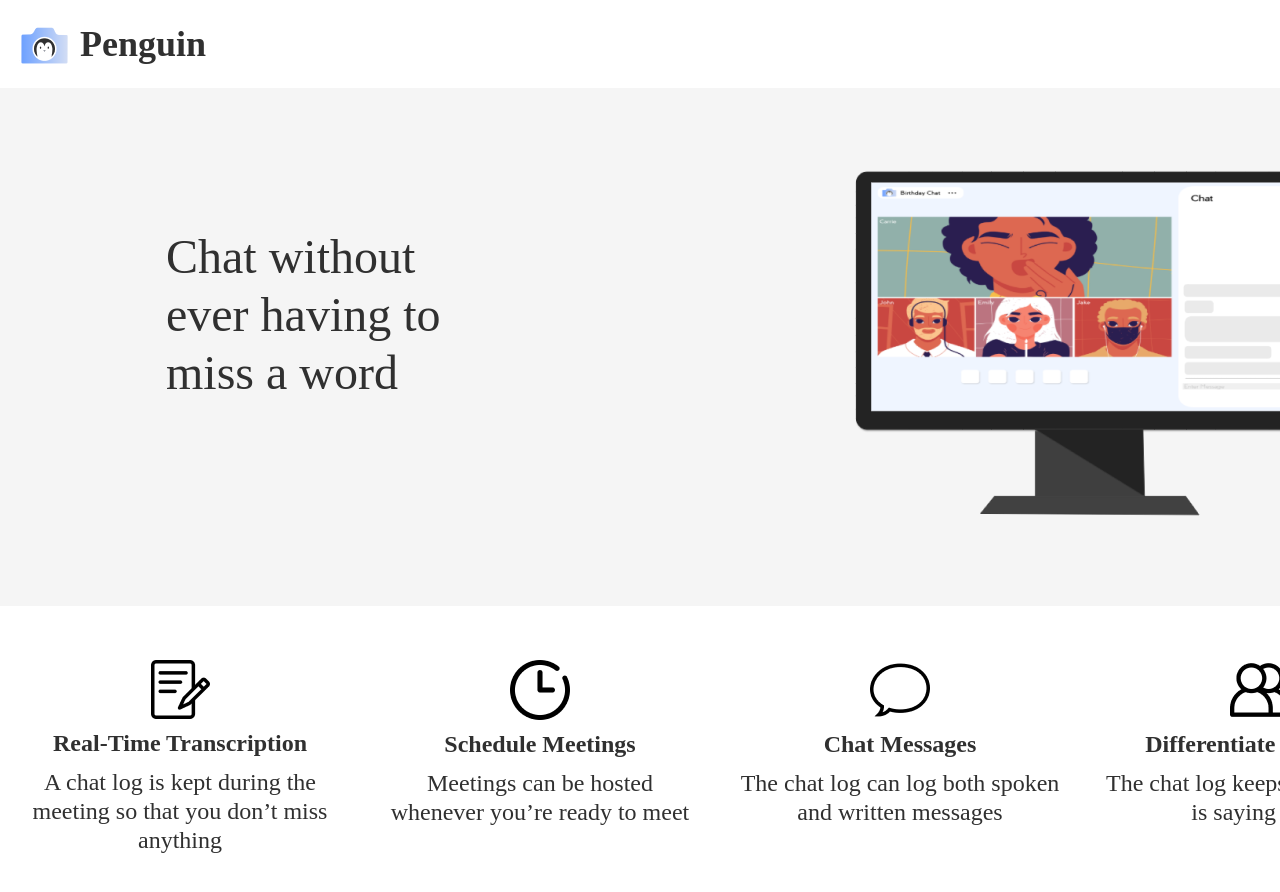
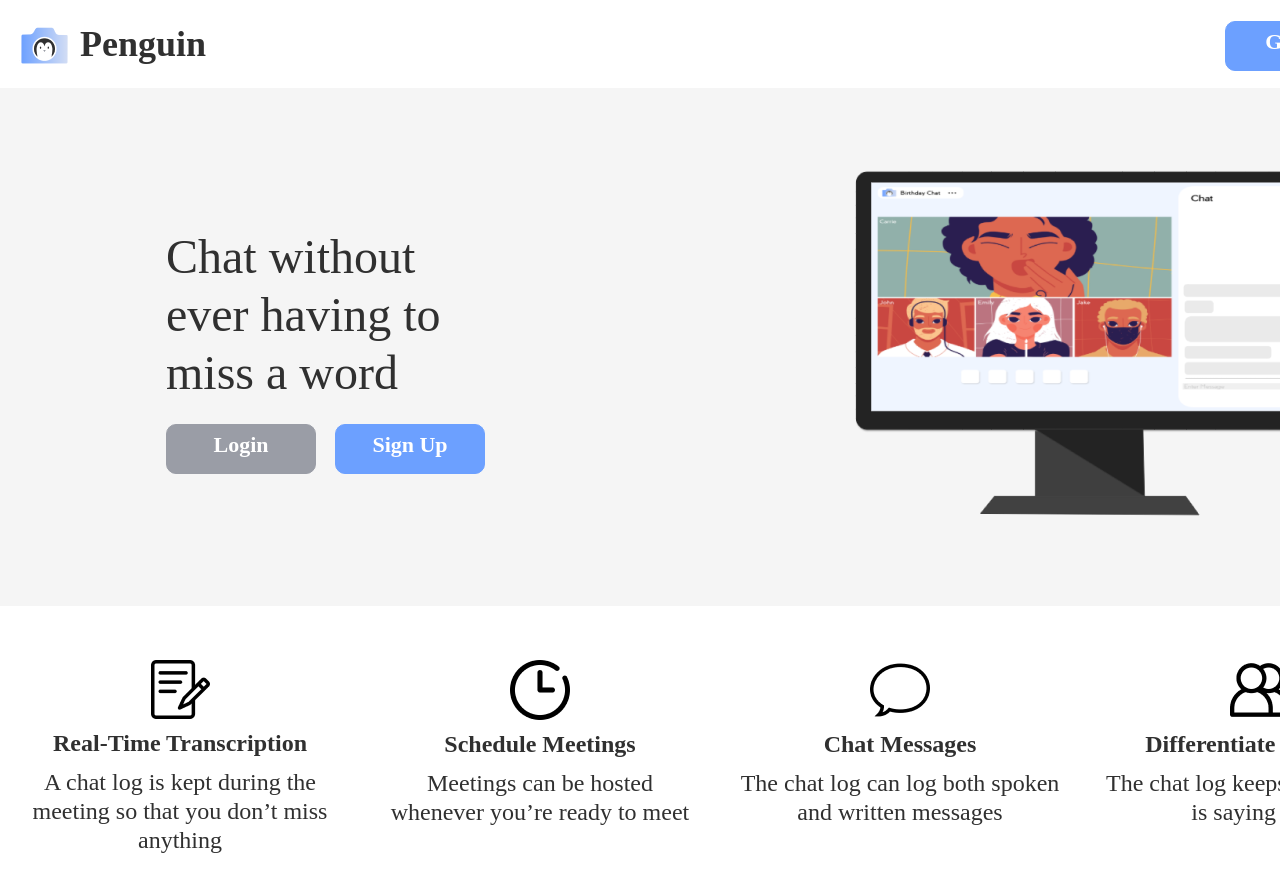
Before and after one commit to bluAsterisk/CECS448_Project, a React (Create React App) app in the folder Phase 3/penguin/: page / in a window 1280 px wide. Shown: the top 892 px of the page. Built offline with nearby package versions, Linux system fonts and the light colour scheme.

Commit message:
more modular + buttons

```diff
--- /dev/null
+++ b/Phase 3/penguin/src/components/LandingPage/BottomPoints.js
@@ -0,0 +1,70 @@
+import React from 'react'
+import styled from 'styled-components'
+import Image from '../../assests/images/monitor.png'
+import SpeechBubble from '../../assests/images/speech-bubble 1.png'
+import Users from '../../assests/images/users 1.png'
+import Clock from '../../assests/images/clock 1.png'
+import Writing from '../../assests/images/writing 1.png'
+
+const BottomContainer = styled.div`
+    position: absolute;
+    width: 1440px;
+    height: 518px;
+    left: 0px;
+    top: 650px;
+`
+const Column = styled.div`
+    float: left;
+    width: 25%;
+`
+const PointImage = styled.img`
+    display: block;
+    margin: 10px auto 10px;
+`
+const PointTitle = styled.div`
+    font-family: Pier Sans;
+    font-style: normal;
+    font-weight: bold;
+    font-size: 24px;
+    line-height: 29px;
+    text-align: center;
+    margin: 10px auto 10px;
+`
+const PointDescription = styled.div`
+    font-family: Pier Sans;
+    font-style: normal;
+    font-weight: 300;
+    font-size: 24px;
+    line-height: 29px;
+    text-align: center;
+    margin: 10px 20px 10px 20px;
+`
+function BottomPoints(){
+    return(
+
+        <BottomContainer>
+            <Column>
+                <PointImage src={Writing} />
+                <PointTitle>Real-Time Transcription</PointTitle>
+                <PointDescription>A chat log is kept during the meeting so that you don’t miss anything</PointDescription>
+            </Column>
+            <Column>
+                <PointImage src={Clock} />
+                <PointTitle>Schedule Meetings</PointTitle>
+                <PointDescription>Meetings can be hosted whenever you’re ready to meet</PointDescription>
+            </Column>
+            <Column>
+                <PointImage src={SpeechBubble} />
+                <PointTitle>Chat Messages</PointTitle>
+                <PointDescription>The chat log can log both spoken and written messages</PointDescription>
+            </Column>
+            <Column>
+                <PointImage src={Users} />
+                <PointTitle>Differentiate Speakers</PointTitle>
+                <PointDescription>The chat log keeps track of who is saying what</PointDescription>
+            </Column>
+        </BottomContainer>
+
+    );
+}
+export default BottomPoints
--- /dev/null
+++ b/Phase 3/penguin/src/components/LandingPage/Buttons.js
@@ -0,0 +1,65 @@
+import React from 'react'
+import styled from 'styled-components'
+
+const LoginContainer = styled.div`
+    position: absolute;
+    width: 150px;
+    height: 50px;
+    left: 166px;
+    top: 424px;
+
+    background: #9A9DA6;
+    border: 1px solid #9A9DA6;
+    box-sizing: border-box;
+    border-radius: 10px;
+`
+const Text = styled.div`
+    text-align: center;
+    vertical-align: middle;
+    font-family: Pier Sans;
+    font-style: normal;
+    font-weight: bold;
+    font-size: 22px;
+    line-height: 40px;
+    color: #FFFFFF;
+`
+const SignUpContainer = styled.div`
+    position: absolute;
+    width: 150px;
+    height: 50px;
+    left: 335px;
+    top: 424px;
+
+    background: #6CA0FF;
+    border: 1px solid #6CA0FF;
+    box-sizing: border-box;
+    border-radius: 10px;
+`
+const GetStartedContainer = styled.div`
+    position: absolute;
+    width: 190px;
+    height: 50px;
+    left: 1225px;
+    top: 21px;
+
+    background: #6CA0FF;
+    border: 1px solid #6CA0FF;
+    box-sizing: border-box;
+    border-radius: 10px;
+`
+function Buttons(){
+    return(
+        <div>
+            <GetStartedContainer>
+                <Text>Get Started</Text>
+            </GetStartedContainer>
+            <LoginContainer>
+                <Text>Login</Text>
+            </LoginContainer>
+            <SignUpContainer>
+                <Text>Sign Up</Text>
+            </SignUpContainer>
+        </div>
+    );
+}
+export default Buttons
--- /dev/null
+++ b/Phase 3/penguin/src/components/LandingPage/MiddleBar.js
@@ -0,0 +1,39 @@
+import React from 'react'
+import styled from 'styled-components'
+import Image from '../../assests/images/monitor.png'
+
+const Container = styled.div`
+    background-color: ${({ theme }) => theme.secondary};
+    position: absolute;
+    width: 1440px;
+    height: 518px;
+    left: 0px;
+    top: 88px;
+`
+const Slogan = styled.div`
+    position: absolute;
+    width: 333px;
+    height: 174px;
+    left: 166px;
+    top: 140px;
+    font-family: Pier Sans;
+    font-style: normal;
+    font-weight: normal;
+    font-size: 48px;
+    line-height: 58px;
+`
+const Monitor = styled.img`
+    position: absolute;
+    right: 100px;
+    top: 50px;
+`
+
+function MiddleBackground(){
+    return(
+        <Container>
+            <Slogan>Chat without ever having to miss a word</Slogan>
+            <Monitor src={Image}/>
+        </Container>
+    );
+}
+export default MiddleBackground
--- a/Phase 3/penguin/src/components/Main/MiddleBackground.js
+++ /dev/null
@@ -1,100 +0,0 @@
-import React from 'react'
-import styled from 'styled-components'
-import Image from '../../assests/images/monitor.png'
-import SpeechBubble from '../../assests/images/speech-bubble 1.png'
-import Users from '../../assests/images/users 1.png'
-import Clock from '../../assests/images/clock 1.png'
-import Writing from '../../assests/images/writing 1.png'
-
-const Container = styled.div`
-    background-color: ${({ theme }) => theme.secondary};
-    position: absolute;
-    width: 1440px;
-    height: 518px;
-    left: 0px;
-    top: 88px;
-`
-const BottomContainer = styled.div`
-    position: absolute;
-    width: 1440px;
-    height: 518px;
-    left: 0px;
-    top: 650px;
-`
-const Slogan = styled.div`
-    position: absolute;
-    width: 333px;
-    height: 174px;
-    left: 166px;
-    top: 140px;
-    font-family: Pier Sans;
-    font-style: normal;
-    font-weight: normal;
-    font-size: 48px;
-    line-height: 58px;
-`
-const Monitor = styled.img`
-    position: absolute;
-    right: 100px;
-    top: 50px;
-`
-const Column = styled.div`
-    float: left;
-    width: 25%;
-`
-const PointImage = styled.img`
-    display: block;
-    margin: 10px auto 10px;
-`
-const PointTitle = styled.div`
-    font-family: Pier Sans;
-    font-style: normal;
-    font-weight: bold;
-    font-size: 24px;
-    line-height: 29px;
-    text-align: center;
-    margin: 10px auto 10px;
-`
-const PointDescription = styled.div`
-    font-family: Pier Sans;
-    font-style: normal;
-    font-weight: 300;
-    font-size: 24px;
-    line-height: 29px;
-    text-align: center;
-    margin: 10px 20px 10px 20px;
-`
-function MiddleBackground(){
-    return(
-        <div>
-            <Container>
-            <Slogan>Chat without ever having to miss a word</Slogan>
-            <Monitor src={Image}/>
-            </Container>
-            <BottomContainer>
-                <Column>
-                    <PointImage src={Writing} />
-                    <PointTitle>Real-Time Transcription</PointTitle>
-                    <PointDescription>A chat log is kept during the meeting so that you don’t miss anything</PointDescription>
-                </Column>
-                <Column>
-                    <PointImage src={Clock} />
-                    <PointTitle>Schedule Meetings</PointTitle>
-                    <PointDescription>Meetings can be hosted whenever you’re ready to meet</PointDescription>
-                </Column>
-                <Column>
-                    <PointImage src={SpeechBubble} />
-                    <PointTitle>Chat Messages</PointTitle>
-                    <PointDescription>The chat log can log both spoken and written messages</PointDescription>
-                </Column>
-                <Column>
-                    <PointImage src={Users} />
-                    <PointTitle>Differentiate Speakers</PointTitle>
-                    <PointDescription>The chat log keeps track of who is saying what</PointDescription>
-                </Column>
-            </BottomContainer>
-        </div>
-
-    );
-}
-export default MiddleBackground
--- a/Phase 3/penguin/src/containers/landingPage.js
+++ b/Phase 3/penguin/src/containers/landingPage.js
@@ -1,12 +1,16 @@
 import React from 'react'
-import MiddleBackground from '../components/Main/MiddleBackground'
+import MiddleBackground from '../components/LandingPage/MiddleBar'
 import Header from '../components/Header/Header'
+import BottomPoints from '../components/LandingPage/BottomPoints'
+import Buttons from '../components/LandingPage/Buttons'
 
 function LandingPage(){
     return(
         <div>
             <Header />
             <MiddleBackground />
+            <BottomPoints />
+            <Buttons />
         </div>
     );
 }
```
